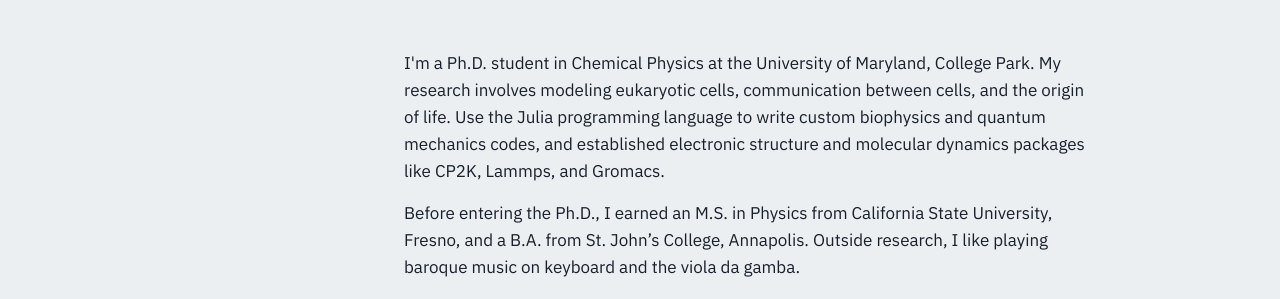
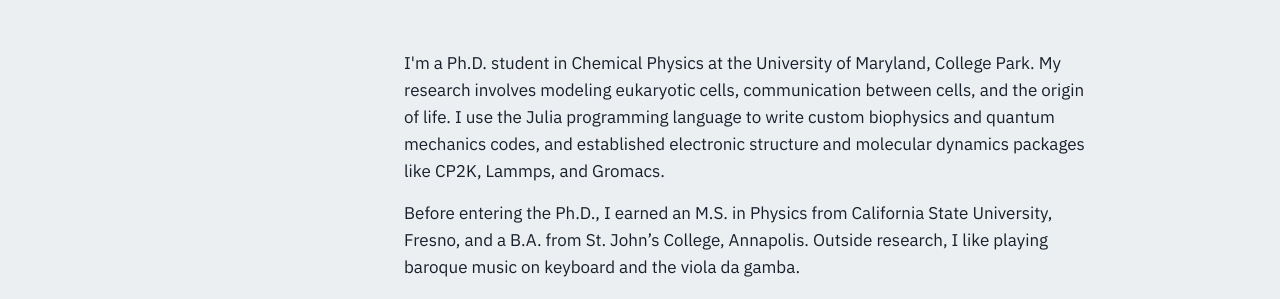
Before and after one commit to Leibniz1697/Leibniz1697.github.io, a Jekyll site: the page built from index.html, in a window 1280 px wide and 1330 px high. Shown: the part 820-1119 px from the top of the window. Built offline with Jekyll 4.4.1, drawn with Linux system fonts in a browser that asks for light colours.

Commit message:
Fix phrasing in personal introduction section
Corrected the phrasing to use 'I use' instead of 'Use'.

```diff
--- a/index.html
+++ b/index.html
@@ -41,7 +41,7 @@
 <section>
   <p>
     I'm a Ph.D. student in Chemical Physics at the University of Maryland, College Park. My research involves modeling eukaryotic cells,
-    communication between cells, and the origin of life. Use the Julia programming language to write custom biophysics and quantum mechanics codes, and established
+    communication between cells, and the origin of life. I use the Julia programming language to write custom biophysics and quantum mechanics codes, and established
     electronic structure and molecular dynamics packages like CP2K, Lammps, and Gromacs.
   </p>
   <p>
```
